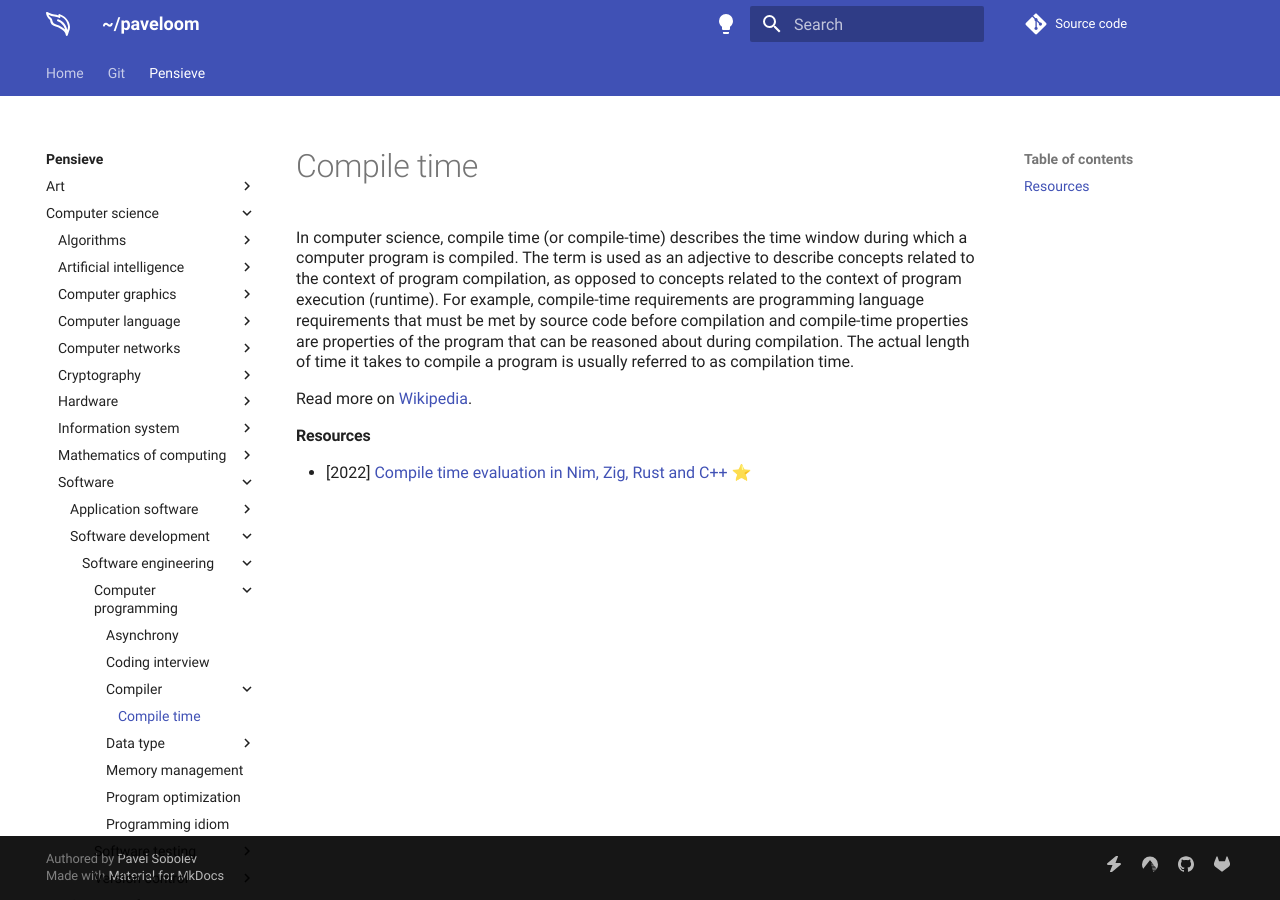
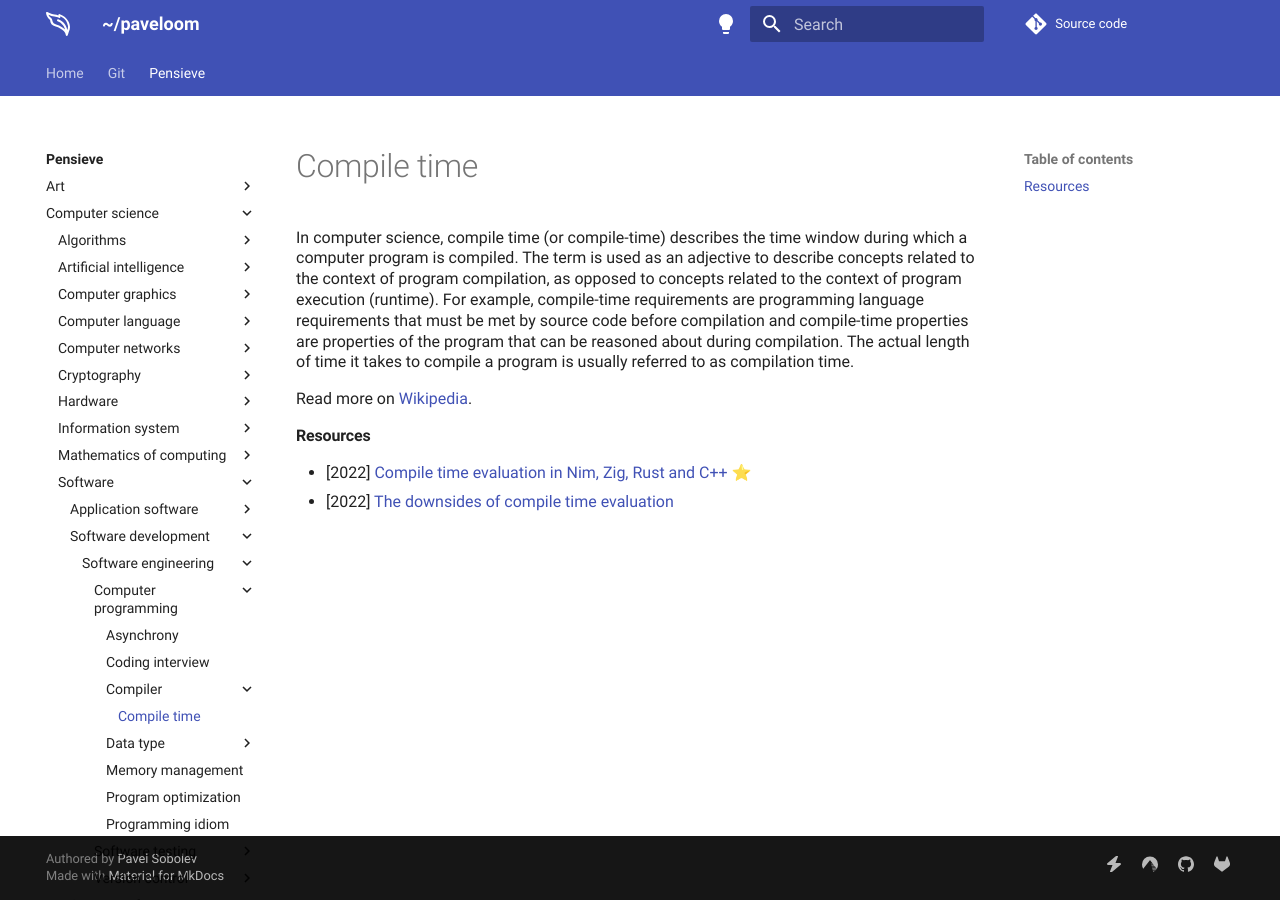
Before and after one commit to paveloom/paveloom.dev, an MkDocs documentation site: the page built from content/pensieve/compile-time.md, in a window 1280 px wide. Built offline with MkDocs 1.6.1 and Material for MkDocs 9.7.7, drawn with Linux system fonts in a browser that asks for light colours; comment, search, counter and statistics services are not loaded.

Commit message:
Pensieve: update the Compile time page.

```diff
--- a/content/pensieve/compile-time.md
+++ b/content/pensieve/compile-time.md
@@ -6,3 +6,4 @@ Read more on [Wikipedia](https://en.wikipedia.org/wiki/Compile_time).
 
 #### Resources
 - [2022] [Compile time evaluation in Nim, Zig, Rust and C++](https://castillodel.github.io/compile-time-evaluation) ⭐
+- [2022] [The downsides of compile time evaluation](https://c3.handmade.network/blog/p/8590-the_downsides_of_compile_time_evaluation)
```
